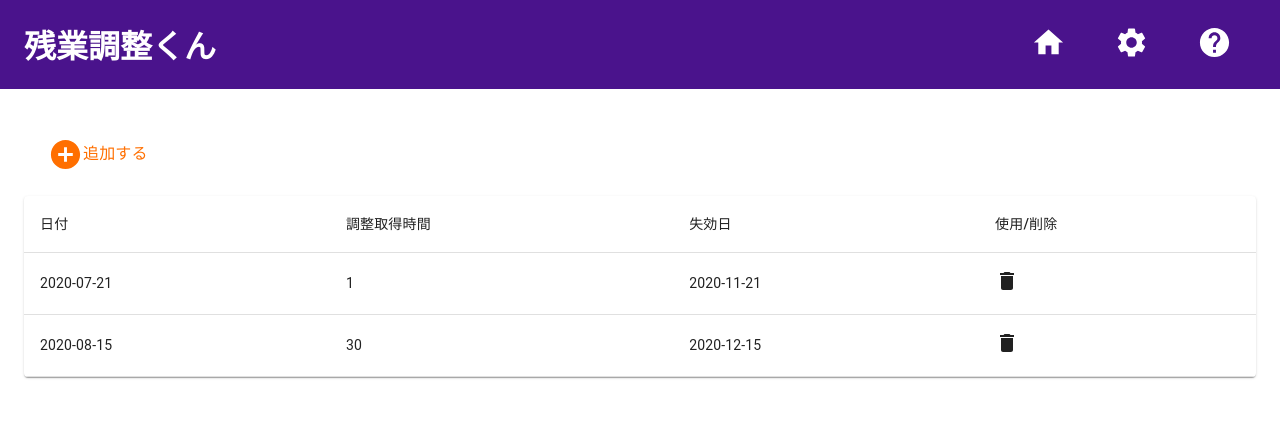
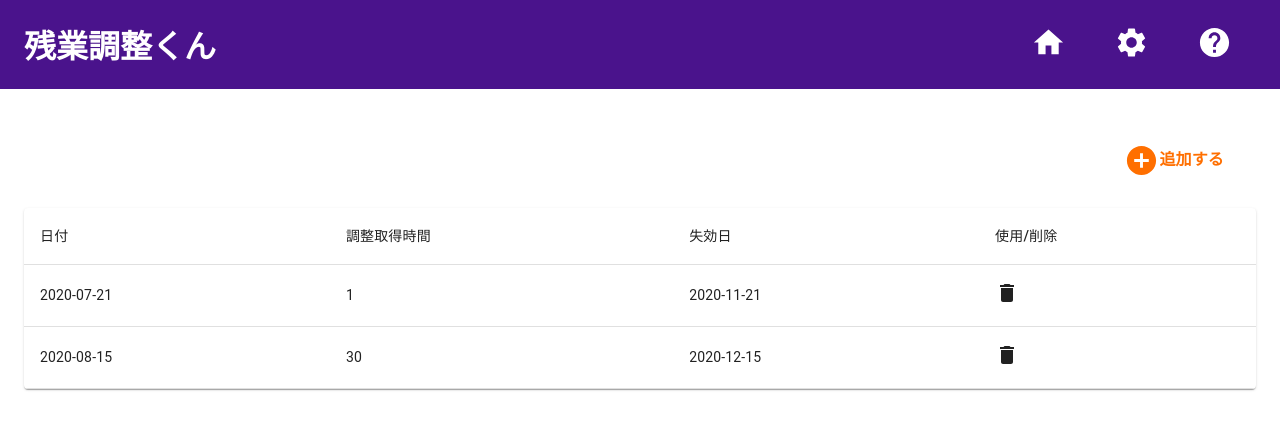
Before and after one commit to YouheiNozaki/SchoolAttendanceApp, a React (Create React App) app: page / in a window 1280 px wide. Shown: the top 430 px of the page. Built offline with nearby package versions, Linux system fonts and the light colour scheme.

Commit message:
buttonを追加

```diff
--- a/src/pages/Home.tsx
+++ b/src/pages/Home.tsx
@@ -9,6 +9,7 @@ import {
   TableRow,
   Paper,
   Grid,
+  Button,
   Typography,
 } from '@material-ui/core';
 
@@ -21,8 +22,12 @@ const useStyles = makeStyles((theme: Theme) =>
   createStyles({
     addButton: {
       padding: '24px',
-      color: theme.palette.secondary.main,
-      '& p': {},
+      '& button': {
+        color: theme.palette.secondary.main,
+        '& p': {
+          fontWeight: 'bold',
+        },
+      },
     },
     tableContainer: {
       paddding: '12px',
@@ -49,9 +54,16 @@ export const Home: React.FC = () => {
   return (
     <>
       <Layout>
-        <Grid container alignItems="center" className={classes.addButton}>
-          <AddCircleIcon fontSize="large" />
-          <Typography>追加する</Typography>
+        <Grid
+          container
+          alignItems="center"
+          justify="flex-end"
+          className={classes.addButton}
+        >
+          <Button>
+            <AddCircleIcon fontSize="large" />
+            <Typography>追加する</Typography>
+          </Button>
         </Grid>
         <TableContainer component={Paper} className={classes.tableContainer}>
           <Table className={classes.table} aria-label="simple table">
```
